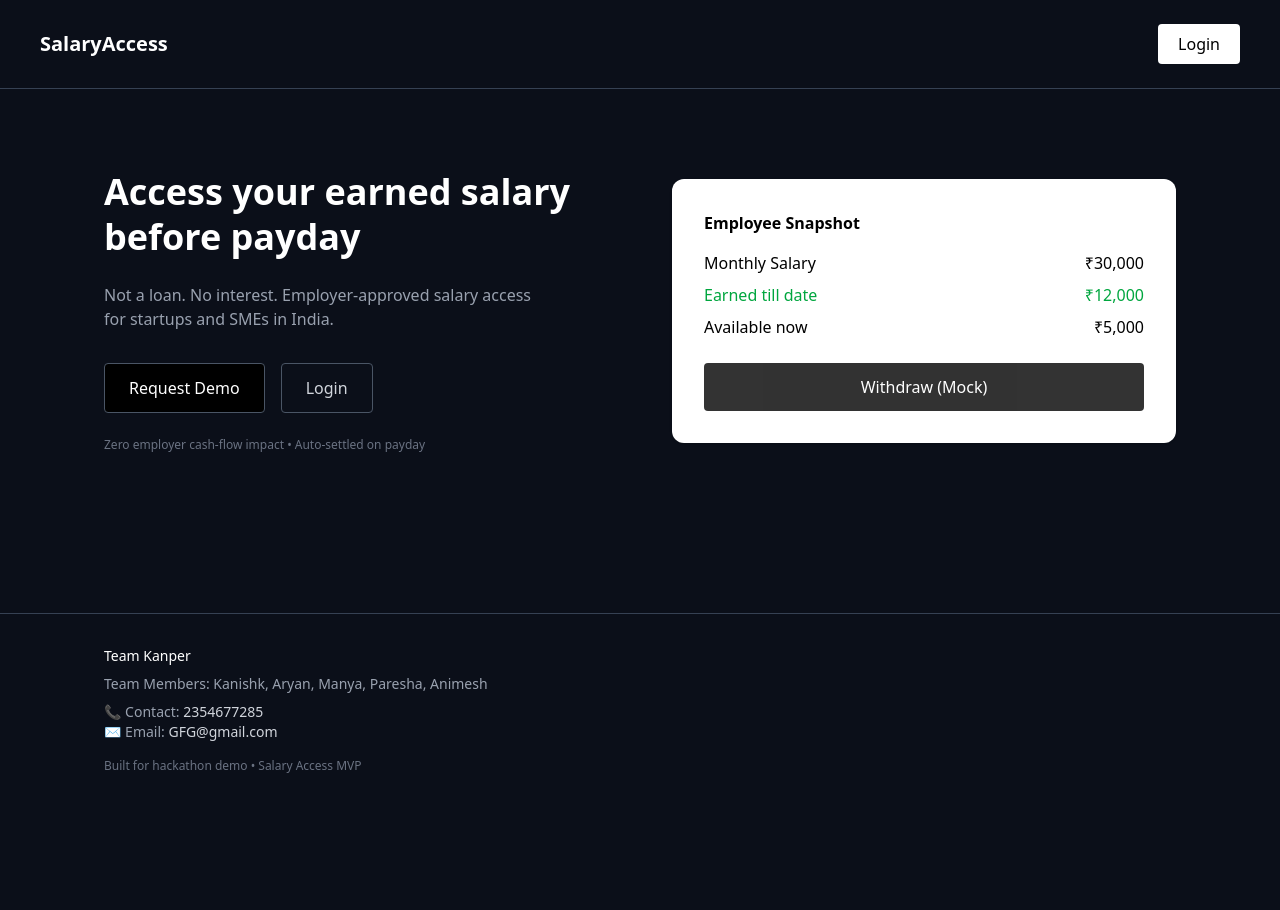
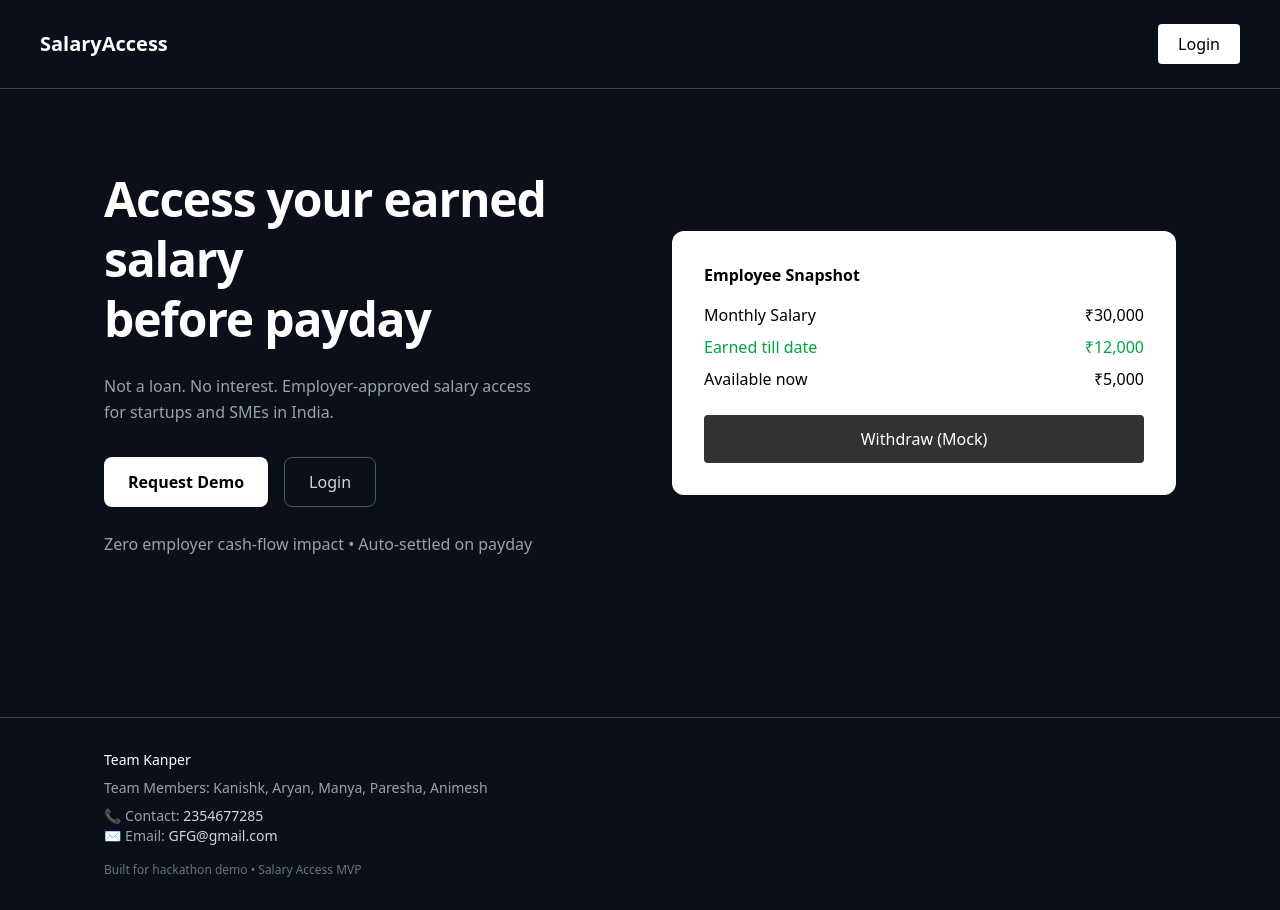
Before and after one commit to Coderrr-beep/Salary-access-MVP, a Next.js app: page / in a window 1280 px wide. Before the commit the page ends 806 px from the top, so only its background shows below. Built offline with nearby package versions, Linux system fonts and the light colour scheme.

Commit message:
UI polish: improved hierarchy, spacing, and fintech styling

```diff
--- a/app/login/page.js
+++ b/app/login/page.js
@@ -17,11 +17,7 @@ export default function LoginPage() {
     setLoading(true);
 
     try {
-      const cred = await signInWithEmailAndPassword(
-        auth,
-        email,
-        password
-      );
+      const cred = await signInWithEmailAndPassword(auth, email, password);
 
       const uid = cred.user.uid;
 
@@ -43,7 +39,7 @@ export default function LoginPage() {
 
   return (
     <main className="min-h-screen bg-background flex items-center justify-center text-white">
-      <div className="w-full max-w-md bg-gray-900 border border-gray-700 rounded-2xl p-8 space-y-6 shadow-lg">
+      <div className="w-full max-w-md bg-gray-900 border border-gray-700 rounded-2xl p-10 space-y-6 shadow-xl">
         <div className="text-center space-y-2">
           <h1 className="text-3xl font-bold">Welcome back</h1>
           <p className="text-gray-400 text-sm">
@@ -70,10 +66,9 @@ export default function LoginPage() {
             />
 
             {error && (
-              <p className="text-red-400 text-sm text-center">
-                {error}
-              </p>
+              <p className="text-red-400 text-sm text-center">{error}</p>
             )}
+            <div className="border-t border-gray-700 pt-6" />
 
             <button
               onClick={handleLogin}
@@ -107,6 +102,9 @@ export default function LoginPage() {
         <p className="text-xs text-gray-500 text-center">
           Powered by Firebase Authentication
         </p>
+        <p className="text-xs text-gray-500 text-center">
+          🔒 Secure authentication • Powered by Firebase
+        </p>
       </div>
     </main>
   );
--- a/app/page.js
+++ b/app/page.js
@@ -24,33 +24,33 @@ export default function HomePage() {
       {/* Hero */}
       <section className="max-w-6xl mx-auto px-10 py-20 grid md:grid-cols-2 gap-16 items-center">
         <div>
-          <h2 className="text-4xl font-bold leading-tight">
+          <h2 className="text-4xl md:text-5xl font-bold leading-tight tracking-tight">
             Access your earned salary
             <br /> before payday
           </h2>
 
-          <p className="text-gray-400 mt-6 max-w-md">
-            Not a loan. No interest. Employer-approved salary access
-            for startups and SMEs in India.
+          <p className="text-gray-400 mt-6 max-w-md leading-relaxed">
+            Not a loan. No interest. Employer-approved salary access for
+            startups and SMEs in India.
           </p>
 
           <div className="flex gap-4 mt-8">
             <button
               onClick={handleDemo}
-              className="bg-black text-white px-6 py-3 rounded border border-gray-600"
+              className="bg-white text-black px-6 py-3 rounded-lg font-semibold shadow hover:shadow-md transition"
             >
               Request Demo
             </button>
 
             <a
               href="/login/"
-              className="border border-gray-600 px-6 py-3 rounded text-gray-300"
+              className="border border-gray-600 px-6 py-3 rounded-lg text-gray-300 hover:bg-gray-800 transition"
             >
               Login
             </a>
           </div>
 
-          <p className="text-xs text-gray-500 mt-6">
+          <p className="text-gray-400 mt-6 max-w-md leading-relaxed">
             Zero employer cash-flow impact • Auto-settled on payday
           </p>
         </div>
@@ -82,26 +82,19 @@ export default function HomePage() {
           </button>
         </div>
       </section>
-            {/* Footer */}
+      {/* Footer */}
       <footer className="border-t border-gray-700 mt-20">
         <div className="max-w-6xl mx-auto px-10 py-8 text-sm text-gray-400">
-          <p className="font-medium text-white mb-2">
-            Team Kanper
-          </p>
+          <p className="font-medium text-white mb-2">Team Kanper</p>
 
-          <p>
-            Team Members: Kanishk, Aryan, Manya, Paresha, Animesh
-          </p>
+          <p>Team Members: Kanishk, Aryan, Manya, Paresha, Animesh</p>
 
           <p className="mt-2">
             📞 Contact: <span className="text-gray-300">2354677285</span>
           </p>
 
           <p>
-            ✉️ Email:{" "}
-            <span className="text-gray-300">
-              GFG@gmail.com
-            </span>
+            ✉️ Email: <span className="text-gray-300">GFG@gmail.com</span>
           </p>
 
           <p className="mt-4 text-xs text-gray-500">
@@ -109,7 +102,6 @@ export default function HomePage() {
           </p>
         </div>
       </footer>
-
     </main>
   );
 }
```
